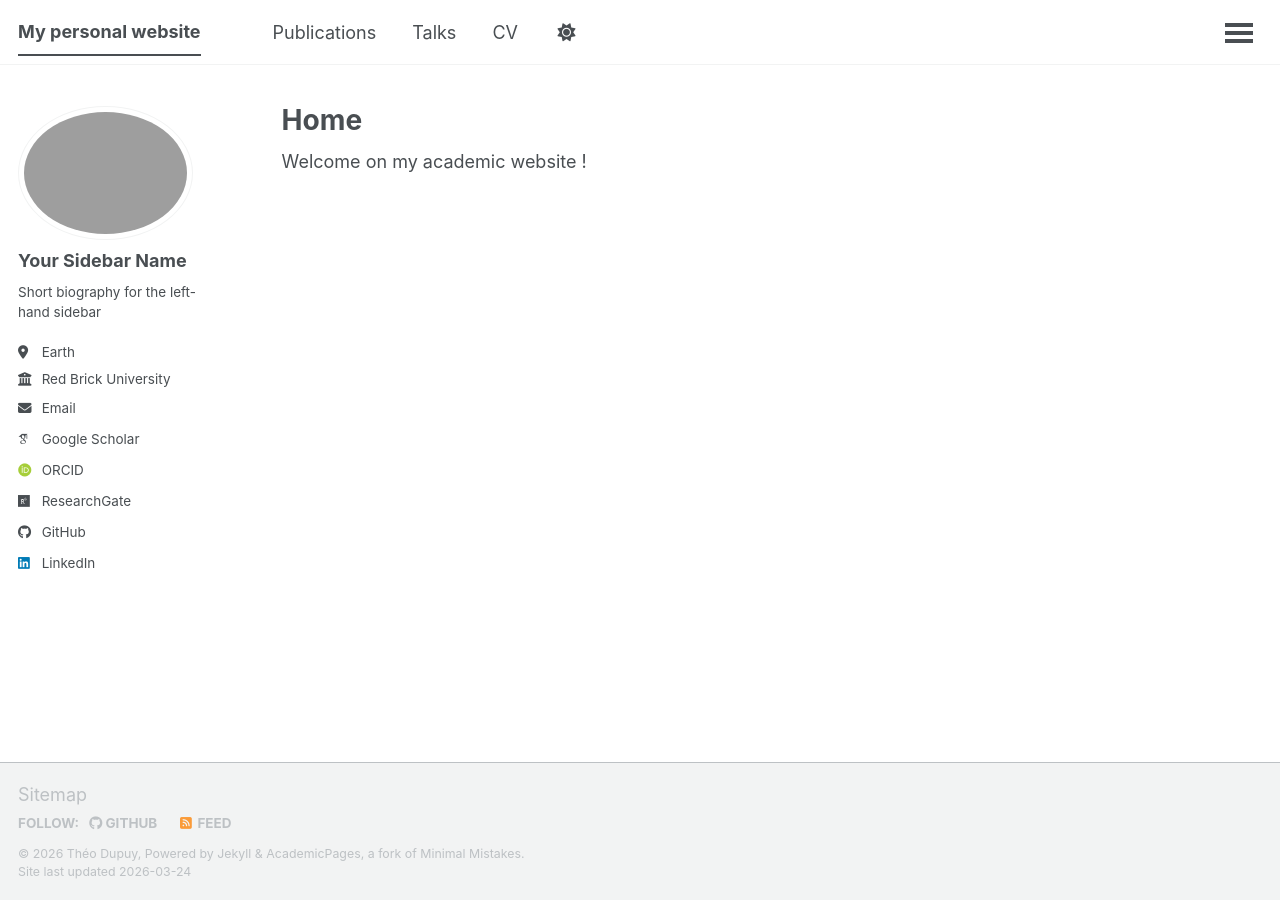
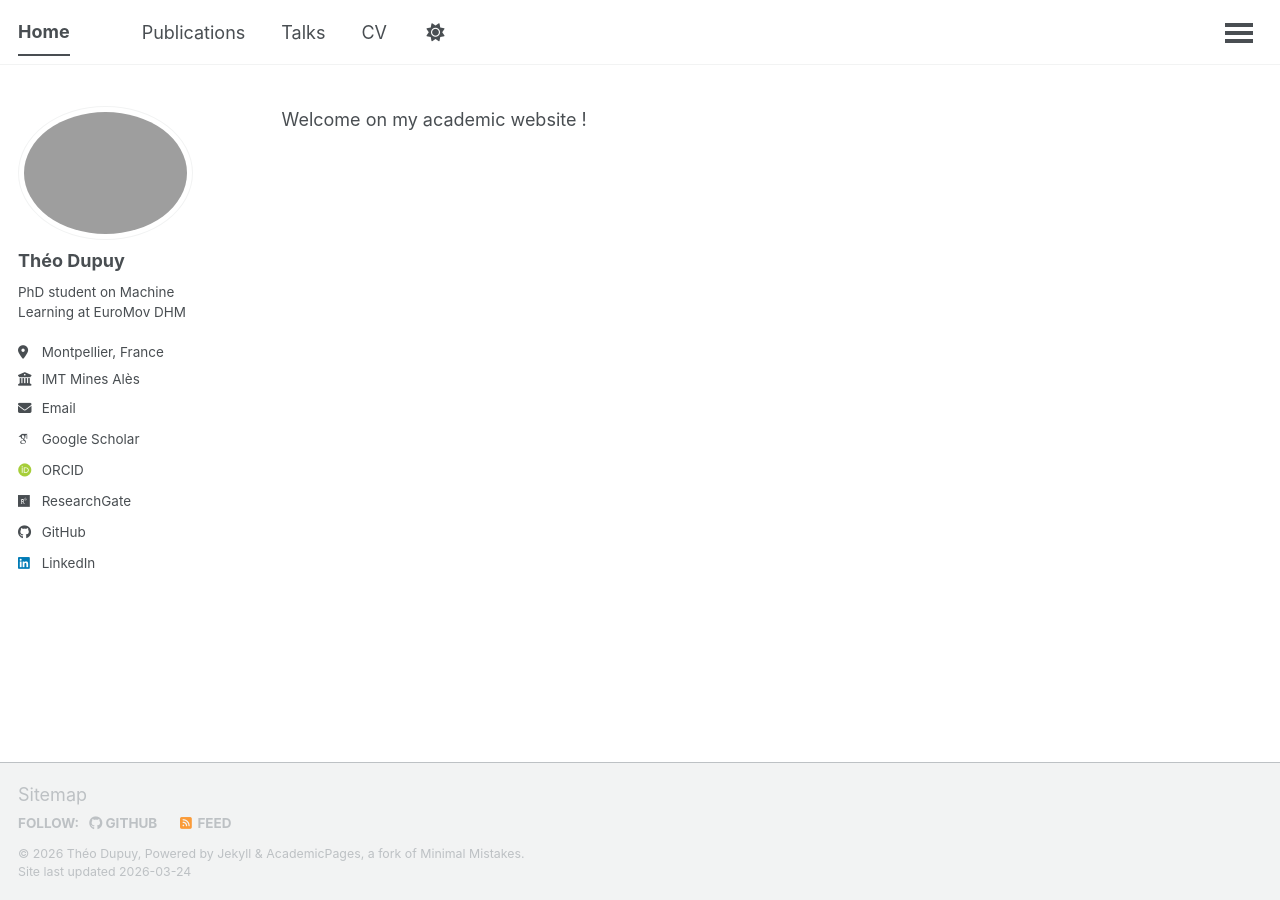
Before and after one commit to tdupuy2001/tdupuy2001.github.io, a Jekyll site: the page built from index.md, in a window 1280 px wide. Built offline with Jekyll 4.4.1, drawn with Linux system fonts in a browser that asks for light colours; some web fonts are replaced; a script that is not in the unit is left out.

Commit message:
add picture

```diff
--- a/_config.yml
+++ b/_config.yml
@@ -1,5 +1,5 @@
 # Site settings
-title: "My personal website "
+title: "Home"
 name: "Théo Dupuy"
 description: "Site académique personnel"
 url: "https://tdupuy2001.github.io"
@@ -9,14 +9,13 @@ timezone: "Europe/Paris"
 
 author:
   # Biographic information
-  avatar           : "profile.png"
-  name             : "Your Sidebar Name"
+  avatar           : "/images/profile.png"
+  name             : "Théo Dupuy"
   pronouns         : # example: "she/her"
-  bio              : "Short biography for the left-hand sidebar"
-  location         : "Earth"
-  employer         : "Red Brick University"
-  uri              : # URL
-  email            : "none@example.org"
+  bio              : "PhD student on Machine Learning at EuroMov DHM"
+  location         : "Montpellier, France"
+  employer         : "IMT Mines Alès"
+  email            : "theo.dupuy@mines-ales.fr"
 
   # Academic websites
   academia         : # URL
@@ -52,7 +51,7 @@ author:
   keybase          : # Username
   instagram        : # Username
   lastfm           : # Username
-  linkedin         : "theo-dupuy"
+  linkedin         : "theo-dupuy-84b201229"
   mastodon         : # URL
   medium           : # URL
   pinterest        : # Username
```
Also changed, not shown: index.md (+0 -1 lines).
